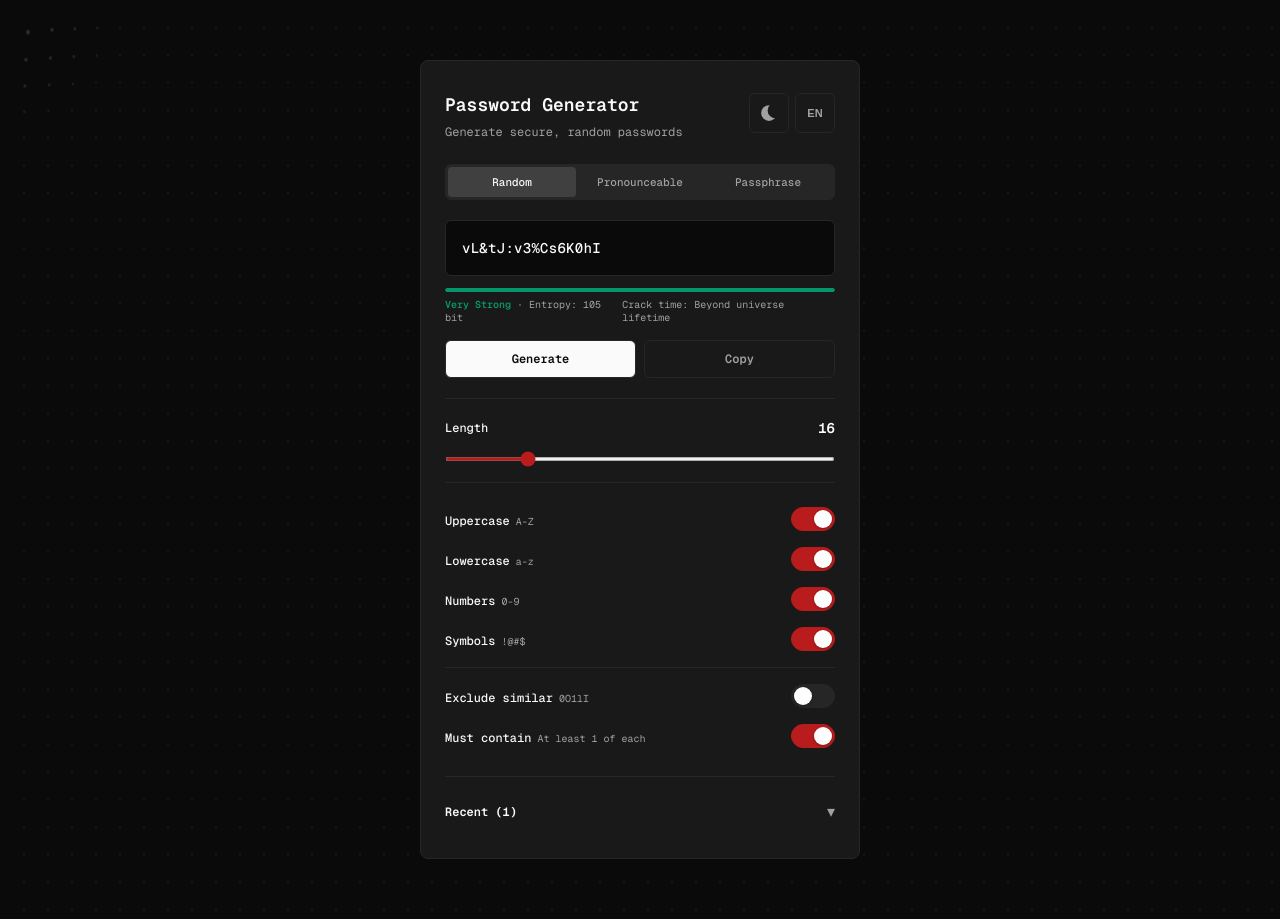
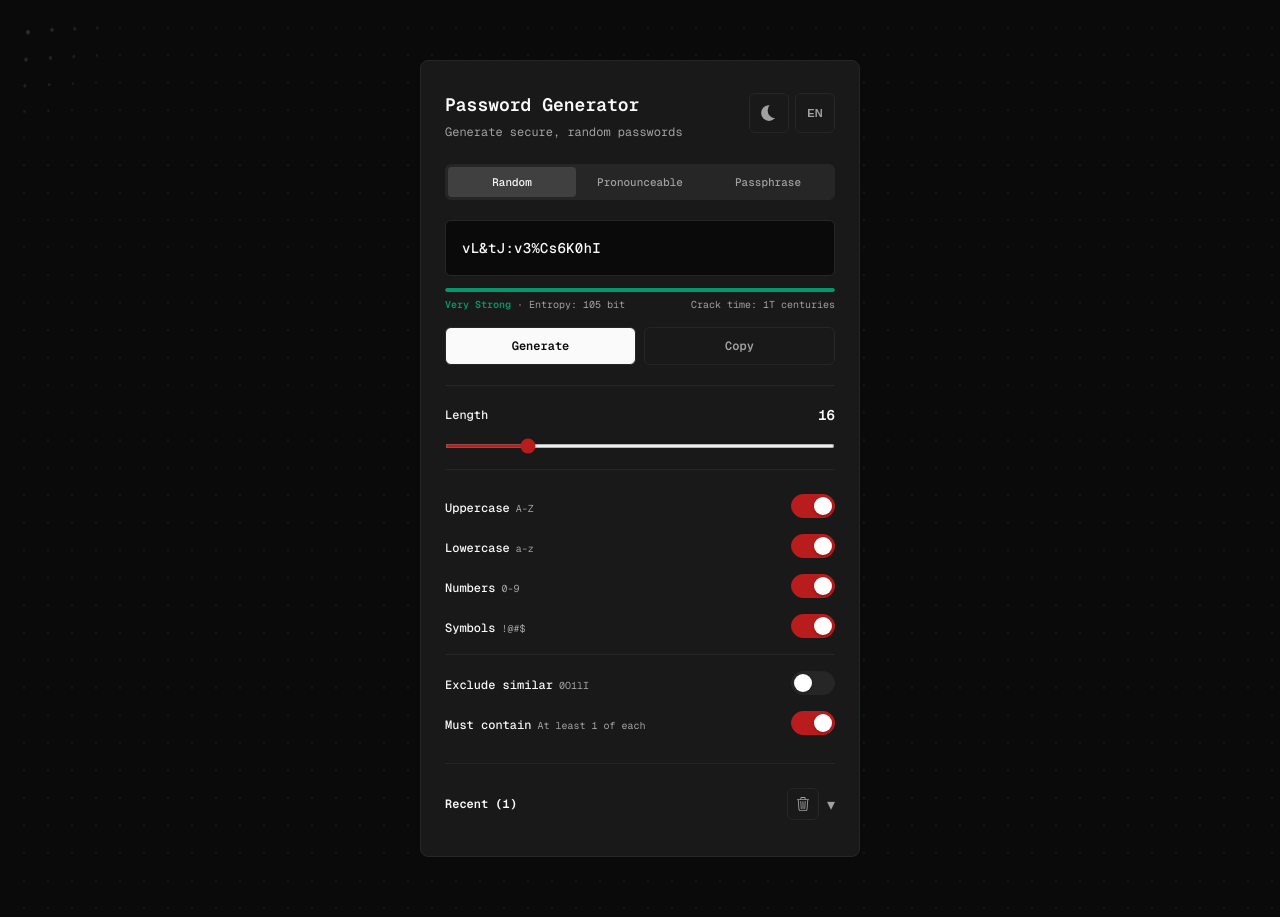
Before and after one commit to kutluyigitturk/PasswordGenerator, a React (Vite) app: page / in a window 1280 px wide. Both pictures are taken after a click on the button "Generate". Built offline with nearby package versions, Linux system fonts and the light colour scheme.

Commit message:
Upgrade Entropy Visualization System

```diff
--- a/src/components/RecentSection.jsx
+++ b/src/components/RecentSection.jsx
@@ -4,43 +4,10 @@ import { calcEntropy, getStrength, similarityScore } from "../utils/strength";
 export default function RecentSection({ history, setHistory, txt, theme }) {
   const [isOpen, setIsOpen] = useState(false);
 
-  const exportData = (fmt) => {
-    const data = history.map((h) => ({
-      password: h.pw,
-      mode: h.mode,
-      entropy: Math.round(calcEntropy(h.pw)),
-      strength: getStrength(calcEntropy(h.pw), txt).label,
-      date: new Date(h.time).toLocaleString(),
-    }));
-
-    let content, mime, ext;
-    if (fmt === "json") {
-      content = JSON.stringify(data, null, 2);
-      mime = "application/json";
-      ext = "json";
-    } else {
-      const header = "password,mode,entropy,strength,date";
-      const rows = data.map(
-        (d) => `"${d.password}",${d.mode},${d.entropy},${d.strength},"${d.date}"`
-      );
-      content = [header, ...rows].join("\n");
-      mime = "text/csv";
-      ext = "csv";
-    }
-
-    const blob = new Blob([content], { type: mime });
-    const a = document.createElement("a");
-    a.href = URL.createObjectURL(blob);
-    a.download = `passwords.${ext}`;
-    a.click();
-    URL.revokeObjectURL(a.href);
-  };
-
   return (
     <div>
       {/* Header — clickable to toggle */}
       <div
-        onClick={() => setIsOpen(!isOpen)}
         style={{
           display: "flex",
           justifyContent: "space-between",
@@ -49,19 +16,67 @@ export default function RecentSection({ history, setHistory, txt, theme }) {
           padding: "4px 0",
         }}
       >
-        <span style={{ fontSize: 12, fontWeight: 600, color: theme.text }}>
+        <span
+          onClick={() => setIsOpen(!isOpen)}
+          style={{ fontSize: 12, fontWeight: 600, color: theme.text, flex: 1 }}
+        >
           {txt.recent} ({history.length})
         </span>
+
+        <div style={{ display: "flex", alignItems: "center", gap: 8 }}>
+          {/* Clear Button */}
+          {history.length > 0 && (
+            <button
+              onClick={() => setHistory([])}
+              style={{
+                display: "flex",
+                alignItems: "center",
+                justifyContent: "center",
+                width: 32,
+                height: 32,
+                borderRadius: 6,
+                border: `1px solid ${theme.border}`,
+                background: "transparent",
+                cursor: "pointer",
+                color: theme.mutedFg,
+                transition: "all 0.2s ease",
+              }}
+              onMouseEnter={(e) => {
+                e.currentTarget.style.color = "#ef4444";
+                e.currentTarget.style.borderColor = "#ef4444";
+              }}
+              onMouseLeave={(e) => {
+                e.currentTarget.style.color = theme.mutedFg;
+                e.currentTarget.style.borderColor = theme.border;
+              }}
+              title={txt.clear}
+            >
+              <svg
+                xmlns="http://www.w3.org/2000/svg"
+                width="14"
+                height="14"
+                fill="currentColor"
+                viewBox="0 0 16 16"
+              >
+                <path d="M6.5 1h3a.5.5 0 0 1 .5.5v1H6v-1a.5.5 0 0 1 .5-.5M11 2.5v-1A1.5 1.5 0 0 0 9.5 0h-3A1.5 1.5 0 0 0 5 1.5v1H1.5a.5.5 0 0 0 0 1h.538l.853 10.66A2 2 0 0 0 4.885 16h6.23a2 2 0 0 0 1.994-1.84l.853-10.66h.538a.5.5 0 0 0 0-1zm1.958 1-.846 10.58a1 1 0 0 1-.997.92h-6.23a1 1 0 0 1-.997-.92L3.042 3.5zm-7.487 1a.5.5 0 0 1 .528.47l.5 8.5a.5.5 0 0 1-.998.06L5 5.03a.5.5 0 0 1 .47-.53Zm5.058 0a.5.5 0 0 1 .47.53l-.5 8.5a.5.5 0 1 1-.998-.06l.5-8.5a.5.5 0 0 1 .528-.47M8 4.5a.5.5 0 0 1 .5.5v8.5a.5.5 0 0 1-1 0V5a.5.5 0 0 1 .5-.5" />
+              </svg>
+            </button>
+          )}
+
+          {/* Collapse Arrow */}
           <span
+            onClick={() => setIsOpen(!isOpen)}
             style={{
               fontSize: 16,
               color: theme.mutedFg,
               transition: "transform 0.2s ease",
               transform: isOpen ? "rotate(180deg)" : "rotate(0deg)",
+              cursor: "pointer",
             }}
           >
             ▾
           </span>
+        </div>
       </div>
 
       {/* Content */}
@@ -79,8 +94,7 @@ export default function RecentSection({ history, setHistory, txt, theme }) {
               {txt.noHistory}
             </p>
           ) : (
-            <>
-              {history.slice(0, 20).map((h, i) => {
+            history.slice(0, 20).map((h, i) => {
               const ent = calcEntropy(h.pw);
               const str = getStrength(ent, txt);
               const sim =
@@ -120,7 +134,14 @@ export default function RecentSection({ history, setHistory, txt, theme }) {
                       }}
                     >
                       {h.mode === "random"
-                          ? "🎲"
+                        ? (
+                          <svg xmlns="http://www.w3.org/2000/svg" width="12" height="12" viewBox="0 0 24 24" fill="none" stroke="currentColor" strokeWidth="2" strokeLinecap="round" strokeLinejoin="round" style={{ display: "inline", verticalAlign: "middle" }}>
+                            <rect width="12" height="12" x="2" y="10" rx="2" ry="2"/>
+                            <path d="m17.92 14 3.5-3.5a2.24 2.24 0 0 0 0-3l-5-4.92a2.24 2.24 0 0 0-3 0L10 6"/>
+                            <path d="M6 18h.01"/><path d="M10 14h.01"/>
+                            <path d="M15 6h.01"/><path d="M18 9h.01"/>
+                          </svg>
+                        )
                         : h.mode === "pronounceable"
                         ? "🗣️"
                         : "📝"}{" "}
@@ -167,72 +188,7 @@ export default function RecentSection({ history, setHistory, txt, theme }) {
                   </div>
                 </div>
               );
-              })}
-
-              {/* Export + Clear buttons */}
-              <div
-                style={{
-                  display: "flex",
-                  gap: 6,
-                  marginTop: 12,
-                }}
-              >
-                <button
-                  onClick={() => exportData("json")}
-                  style={{
-                    flex: 1,
-                    padding: "8px 0",
-                    border: `1px solid ${theme.border}`,
-                    borderRadius: 6,
-                    cursor: "pointer",
-                    fontSize: 11,
-                    fontWeight: 600,
-                    fontFamily: "inherit",
-                    background: "transparent",
-                    color: theme.mutedFg,
-                    transition: "all 0.2s ease",
-                  }}
-                >
-                  📦 {txt.exportJSON}
-                </button>
-                <button
-                  onClick={() => exportData("csv")}
-                  style={{
-                    flex: 1,
-                    padding: "8px 0",
-                    border: `1px solid ${theme.border}`,
-                    borderRadius: 6,
-                    cursor: "pointer",
-                    fontSize: 11,
-                    fontWeight: 600,
-                    fontFamily: "inherit",
-                    background: "transparent",
-                    color: theme.mutedFg,
-                    transition: "all 0.2s ease",
-                  }}
-                >
-                  📊 {txt.exportCSV}
-                </button>
-                <button
-                  onClick={() => setHistory([])}
-                  style={{
-                    flex: 1,
-                    padding: "8px 0",
-                    border: `1px solid ${theme.border}`,
-                    borderRadius: 6,
-                    cursor: "pointer",
-                    fontSize: 11,
-                    fontWeight: 600,
-                    fontFamily: "inherit",
-                    background: "transparent",
-                    color: "#ef4444",
-                    transition: "all 0.2s ease",
-                  }}
-                >
-                  🗑️ {txt.clear}
-                </button>
-              </div>
-            </>
+            })
           )}
         </div>
       )}
--- a/src/components/StrengthBar.jsx
+++ b/src/components/StrengthBar.jsx
@@ -30,10 +30,9 @@ export default function StrengthBar({ strength, entropy, crackTime, txt, theme }
       >
         <span>
           <span style={{ color: strength.color, fontWeight: 600 }}>{strength.label}</span>
-          {" · "}
-          {txt.entropy}: {Math.round(entropy)} bit
+          {" · "}{txt.entropy}: {Math.round(entropy)} bit
         </span>
-        <span>
+        <span style={{ whiteSpace: "nowrap" }}>
           {txt.crackTime}: {crackTime}
         </span>
       </div>
--- a/src/utils/strength.js
+++ b/src/utils/strength.js
@@ -17,9 +17,15 @@ export function getCrackTime(ent, txt) {
   if (s < 2592000) return `${Math.round(s / 86400)} ${txt.days}`;
   if (s < 31536000) return `${Math.round(s / 2592000)} ${txt.months}`;
   if (s < 3153600000) return `${Math.round(s / 31536000)} ${txt.years}`;
-  if (s < 3.1536e13) return `${Math.round(s / 3153600000)} ${txt.centuries}`;
-  if (s < 3.1536e16) return `${(s / 3.1536e13).toFixed(0)} ${txt.kCenturies}`;
-  return txt.beyondLifetime;
+
+  const centuries = s / 3153600000;
+  if (centuries < 1e3) return `${Math.round(centuries)} ${txt.centuries}`;
+  if (centuries < 1e6) return `${(centuries / 1e3).toFixed(0)}K ${txt.centuries}`;
+  if (centuries < 1e9) return `${(centuries / 1e6).toFixed(0)}M ${txt.centuries}`;
+  if (centuries < 1e12) return `${(centuries / 1e9).toFixed(0)}B ${txt.centuries}`;
+  if (centuries < 1e15) return `${(centuries / 1e12).toFixed(0)}T ${txt.centuries}`;
+  if (centuries < 1e18) return `${(centuries / 1e15).toFixed(0)}Q ${txt.centuries}`;
+  return `${(centuries / 1e18).toFixed(0)}Qi ${txt.centuries}`;
 }
 
 export function getStrength(ent, txt) {
--- a/src/utils/translations.js
+++ b/src/utils/translations.js
@@ -33,7 +33,12 @@ export const translations = {
     years: "years",
     centuries: "centuries",
     kCenturies: "K centuries",
-    beyondLifetime: "Beyond universe lifetime",
+    thousand: "thousand",
+    million: "million",
+    billion: "billion",
+    trillion: "trillion",
+    quadrillion: "quadrillion",
+    quintillion: "quintillion",
     pronounceableHint: "Generates readable passwords using consonant-vowel patterns. Use longer lengths for better security.",
     pronounceableCaps: "Random capitalize",
     pronounceableNums: "Mix in numbers",
@@ -86,7 +91,12 @@ export const translations = {
     years: "yıl",
     centuries: "yüzyıl",
     kCenturies: "K yüzyıl",
-    beyondLifetime: "Evrenin ömründen uzun",
+    thousand: "bin",
+    million: "milyon",
+    billion: "milyar",
+    trillion: "trilyon",
+    quadrillion: "katrilyon",
+    quintillion: "kentilyon",
     pronounceableHint: "Sessiz-sesli harf kalıplarıyla okunabilir şifreler üretir. Güvenlik için uzun tutmanız önerilir.",
     pronounceableCaps: "Rastgele büyük harf",
     pronounceableNums: "Rakam karıştır",
```
Lines whose indentation alone changed are shown as unchanged.
